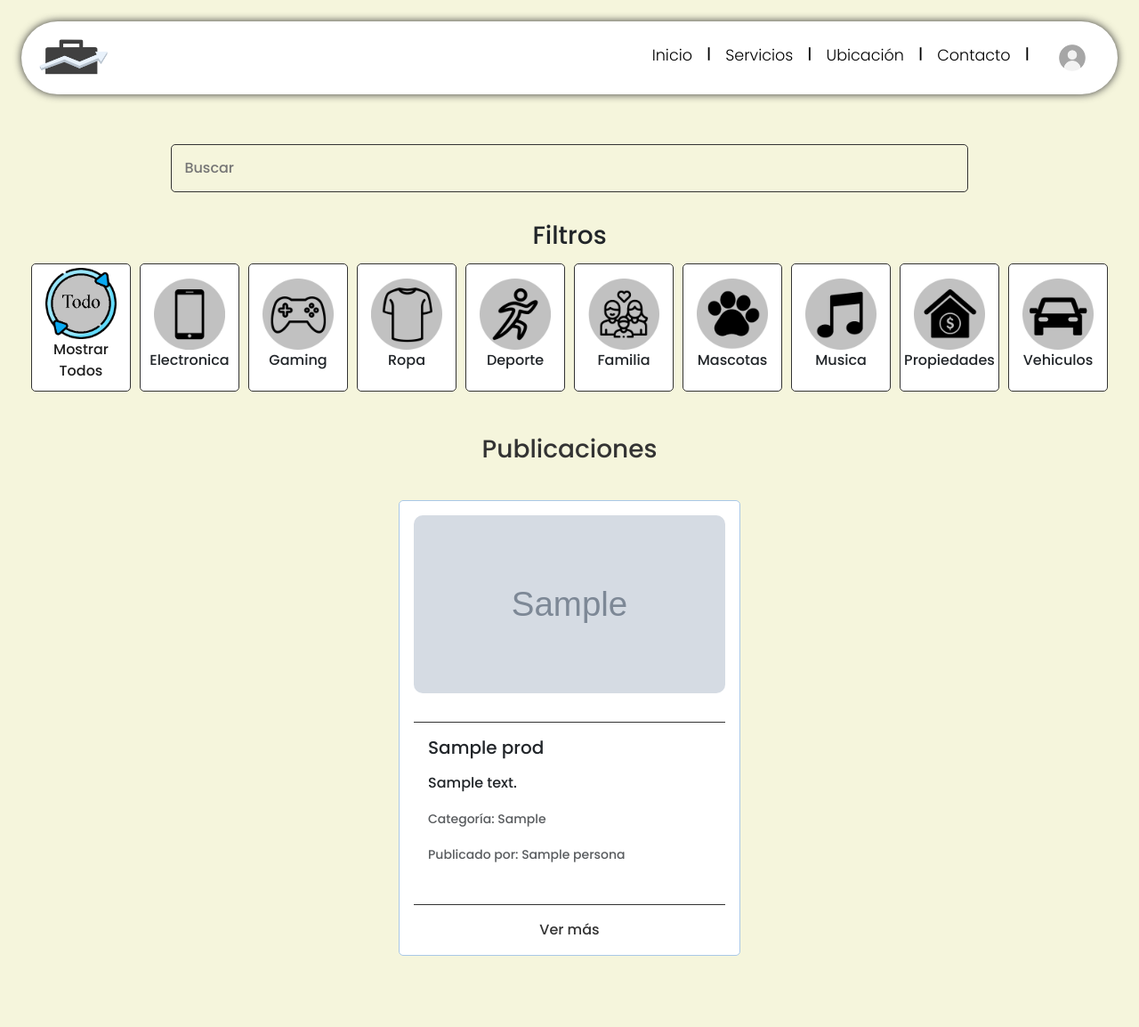
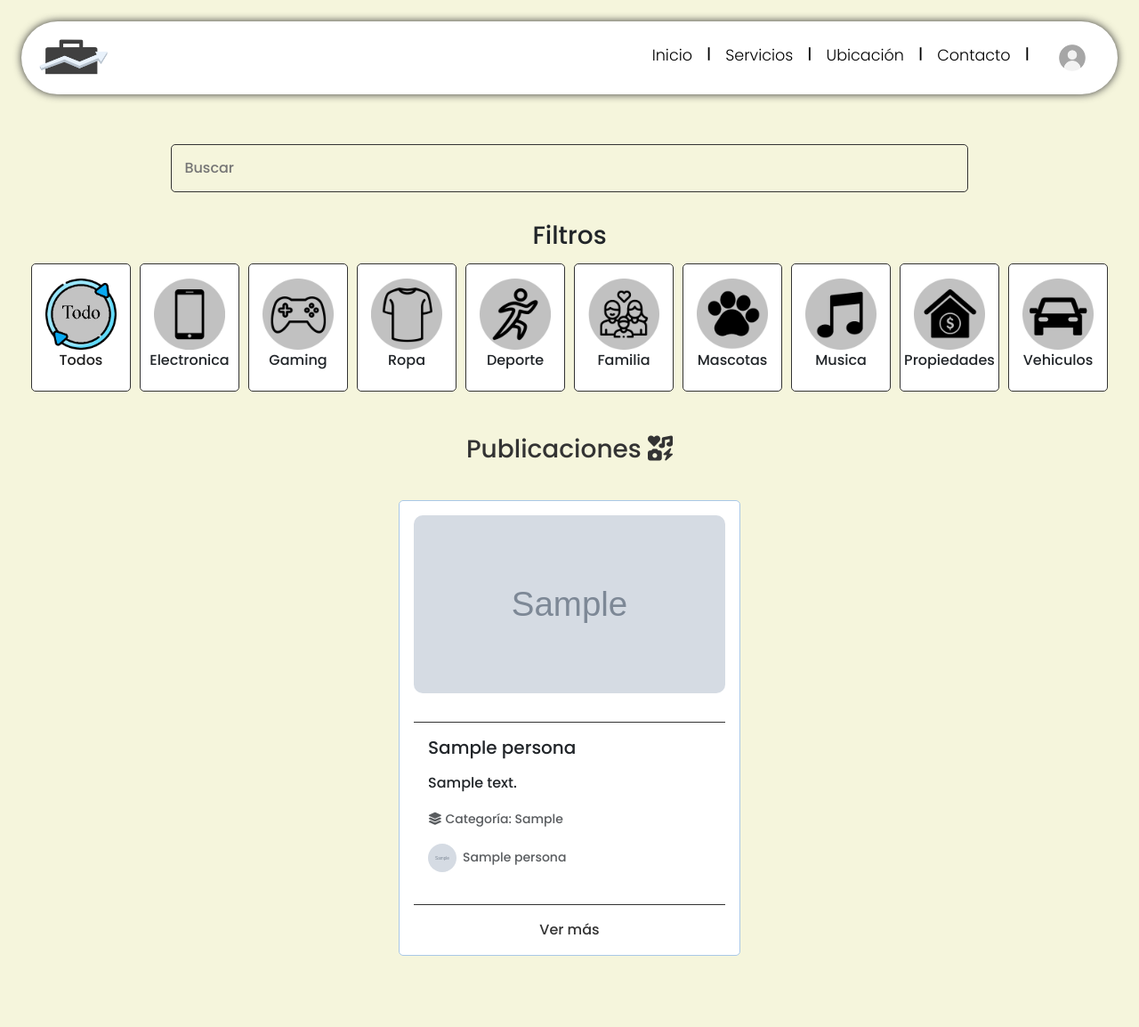
Before and after one commit to Ozaris/Proyecto1, a PHP site: page /servicios.php in a window 1280 px wide. Shown: the whole page at 89% size. Run offline with PHP 8.4, Linux system fonts and the light colour scheme; tables that the repository leaves empty or names only in its code hold one stand-in row (values such as "Sample post"); grey boxes marked "Sample" are stand-in pictures; some libraries are stand-ins or nearby versions.

Commit message:
arreglo servicios

```diff
--- a/servicios.php
+++ b/servicios.php
@@ -11,6 +11,8 @@ if (isset($_POST["envio-pub"])) {
     $titulo = $_POST["titulo"];
     $categoria = $_POST["categoria"];
     $descripcion = $_POST["descripcion"];
+    $lat = $_POST["lat"]; // Obtener latitud
+    $lon = $_POST["lon"]; // Obtener longitud
     $email_emp = $_COOKIE['email_emp'] ?? null;
 
     // Verifica si se ha subido un archivo
@@ -22,7 +24,7 @@ if (isset($_POST["envio-pub"])) {
         // Mueve el archivo a la carpeta deseada
         if (move_uploaded_file($imagen['tmp_name'], $rutaDestino)) {
             // Llamada a la función para crear la publicación
-            crear_pub($con, $titulo, $categoria, $descripcion, $email_emp, $rutaDestino);
+            crear_pub($con, $titulo, $categoria, $descripcion, $email_emp, $rutaDestino, $lat, $lon);
         } else {
             echo "Error al subir la imagen.";
         }
@@ -58,7 +60,7 @@ if (isset($_SESSION['email'])) {
     $foto = 'default.png';
 }
 
-function crear_pub($con, $titulo, $categoria, $descripcion, $email_emp, $img) {
+function crear_pub($con, $titulo, $categoria, $descripcion, $email_emp, $img, $lat, $lon) {
     $consulta_login = "SELECT * FROM persona WHERE email = '$email_emp'";
     $resultado_login = mysqli_query($con, $consulta_login);
 
@@ -66,8 +68,8 @@ function crear_pub($con, $titulo, $categoria, $descripcion, $email_emp, $img) {
         $fila = mysqli_fetch_assoc($resultado_login);
         $id_per = $fila['Id_per'];
 
-        // Inserta en la base de datos
-        $consulta_insertar_persona = "INSERT INTO publicacion_prod (titulo, categoria, descripcion, imagen_prod, Id_per) VALUES ('$titulo', '$categoria', '$descripcion', '$img', '$id_per')";
+        // Inserta en la base de datos, incluyendo latitud y longitud
+        $consulta_insertar_persona = "INSERT INTO publicacion_prod (titulo, categoria, descripcion_prod, imagen_prod, Id_per, lat, lon) VALUES ('$titulo', '$categoria', '$descripcion', '$img', '$id_per', '$lat', '$lon')";
 
         if (mysqli_query($con, $consulta_insertar_persona)) {
             echo "Publicación creada exitosamente.";
@@ -82,11 +84,12 @@ function crear_pub($con, $titulo, $categoria, $descripcion, $email_emp, $img) {
 function truncateText($text, $maxWords) {
     $words = explode(' ', $text);
     if (count($words) > $maxWords) {
-        return implode(' ', array_slice($words, 0, $maxWords)) . '...';
+        return implode(' ', array_slice($words, 3, $maxWords)) . '...';
     }
     return $text;
 }
 ?>
+
 
 <!DOCTYPE html>
 <html lang="en" class="htmlempresas">
@@ -99,6 +102,7 @@ function truncateText($text, $maxWords) {
     <link rel="stylesheet" href="style/style.css">
     <link rel="stylesheet" href="lib/bootstrap.min.css">
     <link rel="icon" href="Imagenes/logoproyecto.png">
+    <link rel="stylesheet" href="https://unpkg.com/leaflet/dist/leaflet.css"/>
     <title>Empresas - Ozaris</title>
 </head>
 <body class="bodyempresas">
@@ -152,7 +156,7 @@ function truncateText($text, $maxWords) {
                 <a href="empresas.php">
                 <div class="cartaderecomendados">
                         <img class="logorecomendados" src="Imagenes/todos.png" alt="img">
-                        <p>Mostrar Todos</p>
+                        <p>Todos</p>
                     </div>
                     </a>
                 <div class="cartaderecomendados" onclick="filtrarPublicaciones('Electronica')">
@@ -196,7 +200,7 @@ function truncateText($text, $maxWords) {
 <!-- +++++++++++++++++++++++++++FIN DE FILTROS+++++++++++++++++++++++++++ -->
 
 <!-- +++++++++++++++++++++++++++BOTON PUBLICAR+++++++++++++++++++++++++++ -->
-                <h3 class="h3publiem">Publicaciones</h3>
+                <h3 class="h3publiem">Publicaciones <i class="fa-solid fa-icons"></i></h3>
                 <?php
                 if ($rol === 'empresa') {
 
@@ -219,16 +223,23 @@ function truncateText($text, $maxWords) {
                 </div>
                 <div class="modal-body">
                     <div class="divprincipalpublicacion">
+
                         <div class="divsubirimagen">
                             <label for="formFile" class="form-label">
                                 <i class="fa-solid fa-2x fa-plus iconomaspublicacion"></i>
                             </label>
+                            <button class="botoneliminarimagen"><i class="fa-solid fa-trash"></i></button>
                             <input class="form-control form-control1" type="file" id="formFile" name="imagen_prod" accept="image/jpeg,jpg,png" required>
                             <div id="imagePreview" class="image-preview"></div> <!-- Vista previa -->
                         </div>
+
+                        <div class="divubicacionempresa">
+                        <div class="mapaempresas" id="map"></div> <!-- Mapa debajo -->
+                        </div>
+
                         <div class="divsubirinformacion">
                             <div class="divdatosinformacion">
-                                <input type="text" class="form-control inputpublicacion1" id="floatingInput" placeholder="Título" name="titulo" required>
+                                <input type="text" class="form-control inputpublicacion1" maxlength="30" id="floatingInput" placeholder="Título" name="titulo" required>
                                 <select class="selectpublicar" id="categoriaSelect" name="categoria" required>
                                     <option value="Electrónica">Electrónica</option>
                                     <option value="Gaming">Gaming</option>
@@ -239,9 +250,17 @@ function truncateText($text, $maxWords) {
                                     <option value="Propiedades">Propiedades</option>
                                     <option value="Vehículos">Vehículos</option>
                                 </select>
-                                <textarea class="form-control inputpublicacion3" placeholder="Descripción" id="descripcion" name="descripcion" maxlength="300" style="height: 100px" required oninput="validateInput()"></textarea>
+                                <textarea class="form-control inputpublicacion3" placeholder="Descripción" id="descripcion" name="descripcion" maxlength="300" style="height: 100px" oninput="validateInput()" required></textarea>
                                 <div class="caracteresletrasalerta" id="charCount">300 caracteres restantes</div> <!-- Contador de caracteres -->
                             </div>
+                            <p id="coordenadas"></p>
+                            <input type="hidden" id="lat" name="lat" value="">
+                            <input type="hidden" id="lon" name="lon" value="">
+
+                            <!-- CDN de Leaflet -->
+                            <link rel="stylesheet" href="https://unpkg.com/leaflet@1.7.1/dist/leaflet.css" />
+                            <script src="https://unpkg.com/leaflet@1.7.1/dist/leaflet.js"></script>
+
                             <div class="divinformacionempresa">
                                 <h6>Información de la empresa</h6>
                                 <div class="divnombrempresapublicacion">
@@ -253,12 +272,15 @@ function truncateText($text, $maxWords) {
                                 <button class="botonsubirpublicacion" value="envio-pub" name="envio-pub">Subir publicación</button>
                             </div>
                         </div>
+
                     </div>
+
                 </div>
             </div>
         </form>
     </div>
 </div>
+
 
 </div>
 </div>
@@ -266,18 +288,20 @@ function truncateText($text, $maxWords) {
 <!-- +++++++++++++++++++++++++++FIN DE BOTON PUBLICAR+++++++++++++++++++++++++++ -->
 
 <!-- +++++++++++++++++++++++++++PUBLICACIONES+++++++++++++++++++++++++++ -->
-
+            <div>
             <div class="divprincipalpublisem" id="publicacionesContainer">
                 <?php
                 // Obtener las publicaciones de la base de datos
-                $consulta_publicaciones = "SELECT p.*, pe.nombre_p AS nombre_p FROM publicacion_prod p JOIN persona pe ON p.Id_per = pe.Id_per ORDER BY p.created_at DESC";
+                $consulta_publicaciones = "SELECT p.*, pe.* FROM publicacion_prod p JOIN persona pe ON p.Id_per = pe.Id_per ORDER BY p.created_at DESC";
                 $resultado_publicaciones = mysqli_query($con, $consulta_publicaciones);
 
                 if ($resultado_publicaciones && mysqli_num_rows($resultado_publicaciones) > 0) {
                     while ($publicacion = mysqli_fetch_assoc($resultado_publicaciones)) {
                         $id_prod = $publicacion['id_prod'];
+                        $nom_empp = $publicacion['foto'];
+
                         $tituloTruncado = truncateText($publicacion['titulo'], 3);
-                        $descripcionTruncada = truncateText($publicacion['descripcion'], 3);
+                        $descripcionTruncada = truncateText($publicacion['descripcion_prod'], 3);
                         ?>
                         <form class="containerpublis" action="PublicacionD.php" method="POST">
                             <div class="cardempresas">
@@ -286,13 +310,14 @@ function truncateText($text, $maxWords) {
                                     <input type="hidden" name="id_prod" value="<?php echo htmlspecialchars($id_prod); ?>">
                                     <h5 class="card-title"><?php echo htmlspecialchars($tituloTruncado); ?></h5>
                                     <p class="card-text"><?php echo htmlspecialchars($descripcionTruncada); ?></p>
-                                    <p class="card-text"><small class="text-muted">Categoría: <?php echo htmlspecialchars($publicacion['categoria']); ?></small></p>
-                                    <p class="card-text"><small class="text-muted">Publicado por: <?php echo htmlspecialchars($publicacion['nombre_p']); ?></small></p>
+                                    <p class="card-text"><small class="text-muted"><i class="fa-solid fa-layer-group"></i> Categoría: <?php echo htmlspecialchars($publicacion['categoria']); ?></small></p>
+                                    <p class="card-text"><small class="text-muted"><div class="textopublicadopor"><img class="imagenlogitopublicaciones" src="<?php echo 'img_usr/'.$nom_empp;?>" alt="img"><?php echo htmlspecialchars($publicacion['nombre_p']); ?></div></small></p>
                                 </div>
                                 <input class="botonverpubliem" type="submit" value="Ver más" name="pub">
                             </div>
                         </form>
                         <?php
+
                     }
                 } else {
                     echo "<p>No hay publicaciones disponibles.</p>";
@@ -301,7 +326,7 @@ function truncateText($text, $maxWords) {
             </div>
         </div>
     </div>
-
+            </div>
 <!-- +++++++++++++++++++++++++++FIN DE PUBLICACIONES+++++++++++++++++++++++++++ -->
 
 <!-- +++++++++++++++++++++++++++SCRIPTS+++++++++++++++++++++++++++ -->
@@ -311,12 +336,10 @@ function truncateText($text, $maxWords) {
 function validateInput() {
     const textarea = document.getElementById('descripcion');
     const words = textarea.value.split(/\s+/); // separa el texto en palabras
-    for (const word of words) {
-        if (word.length > 16) {
-            textarea.value = textarea.value.replace(word, ''); // elimina la palabra muy larga
-            alert('Las palabras no pueden tener más de 16 letras.');
-            break;
-        }
+    const filteredWords = words.filter(word => word.length <= 20); // crea un filtro de 16 letras
+    if (filteredWords.length !== words.length) {
+        textarea.value = filteredWords.join(' '); // Une las palabras que puedes colocar
+        alert('Las palabras no pueden tener más de 20 letras.');
     }
 }
 </script>
@@ -432,7 +455,7 @@ function redireccion() {
 
     reader.onload = function(e) {
         const imagePreview = document.getElementById('imagePreview');
-        imagePreview.innerHTML = `<img src="${e.target.result}" alt="Imagen Previa" style="max-width: 100%; height: auto;">`;
+        imagePreview.innerHTML = `<img src="${e.target.result}" alt="Imagen Previa" style="max-width: 100%; height: 480px;">`;
 
         // Hide the label when an image is previewed
         document.querySelector('label[for="formFile"]').style.display = 'none';
@@ -450,6 +473,35 @@ function redireccion() {
 
     </script>
 
+<script>
+    // Inicializa el mapa centrado en Paysandú
+    const map = L.map('map').setView([-32.3219, -58.0792], 13);
+
+    // Capa de CartoDB
+    L.tileLayer('https://{s}.basemaps.cartocdn.com/light_all/{z}/{x}/{y}{r}.png', {
+        maxZoom: 19,
+        attribution: '© OpenStreetMap, © CartoDB',
+    }).addTo(map);
+
+    let marcador;
+
+    // Evento de clic en el mapa
+    map.on('click', function(e) {
+        const lat = e.latlng.lat;
+        const lon = e.latlng.lng;
+
+        document.getElementById('lat').value = lat; // Establece latitud
+        document.getElementById('lon').value = lon; // Establece longitud
+
+        if (marcador) {
+            marcador.setLatLng(e.latlng);
+        } else {
+            marcador = L.marker(e.latlng).addTo(map);
+        }
+    });
+</script>
+
+
 
 <script src="app.js"></script>
 
```
